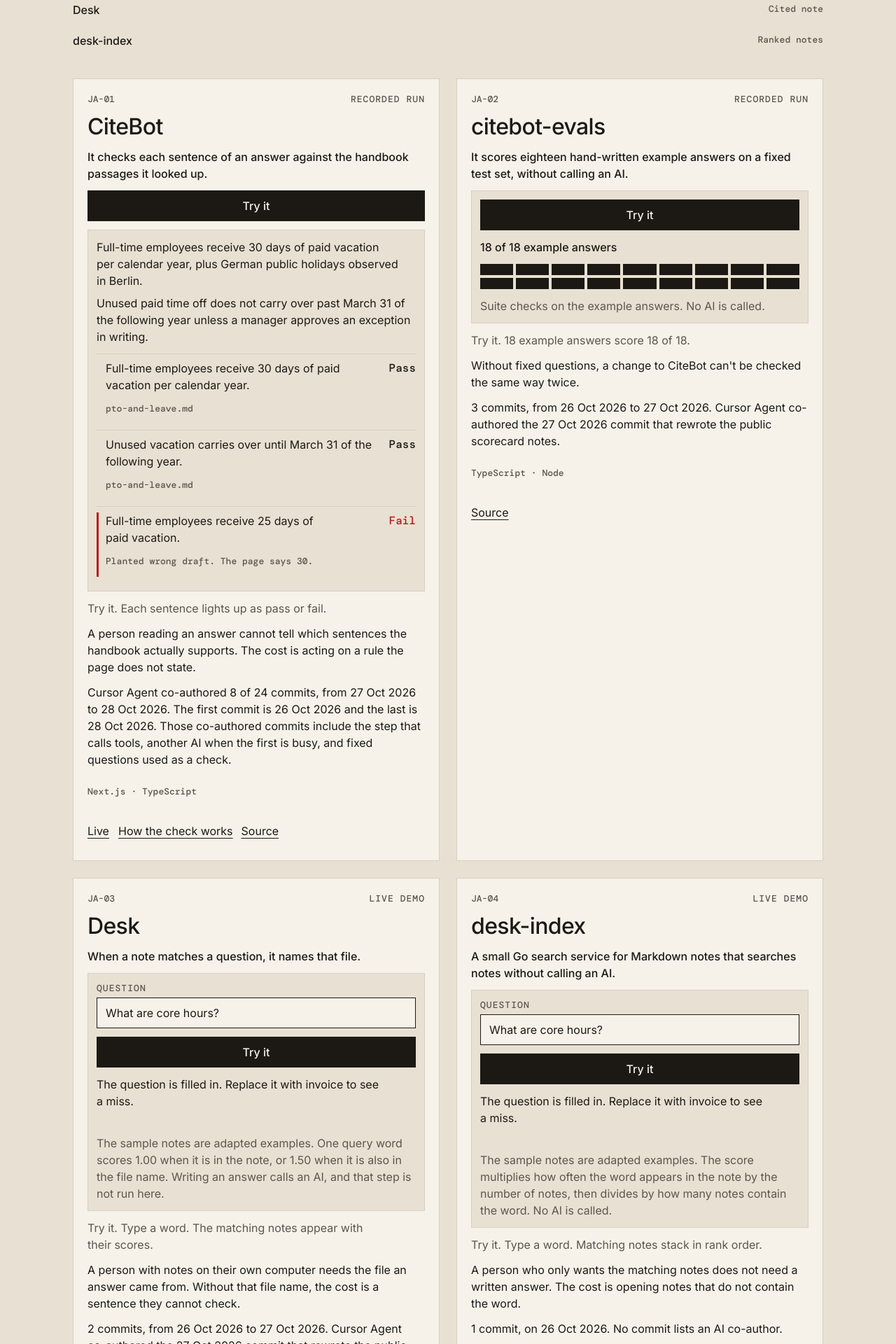
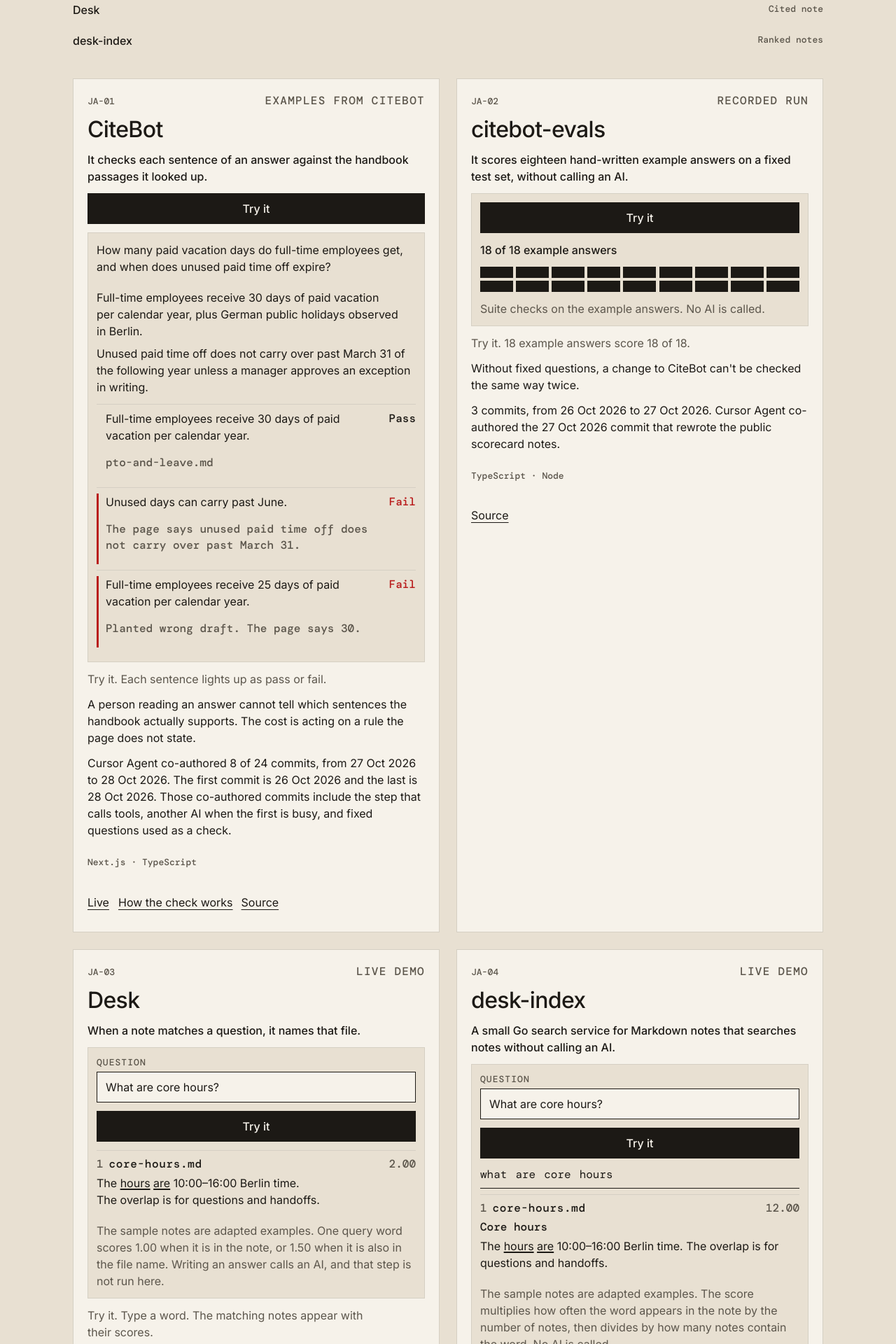
Before and after one commit to jakob-alexander2000/site, a Next.js app: page / in a window 1280 px wide. Shown: the part 540-2460 px from the top of the page at 70% size. Built offline with nearby package versions, Linux system fonts and the light colour scheme.

Commit message:
Show each selected project working on its card (#7)

```diff
--- a/app/globals.css
+++ b/app/globals.css
@@ -153,6 +153,10 @@ main {
   text-transform: uppercase;
   letter-spacing: 0.08em;
   color: var(--muted);
+}
+
+.plate-top .kicker {
+  font-size: 16px;
 }
 
 .model,
@@ -313,6 +317,12 @@ h3 {
   border: 1px solid var(--ink);
 }
 
+.ask {
+  margin: 0 0 8px;
+  font-size: 16px;
+  line-height: 1.5;
+}
+
 .quotes p + p {
   margin-top: 8px;
 }
@@ -402,6 +412,34 @@ h3 {
   background: var(--fail);
 }
 
+.flow {
+  display: grid;
+  gap: 8px;
+}
+
+.flow-words {
+  margin: 0;
+  font-size: 16px;
+  line-height: 1.4;
+}
+
+.flow-words {
+  display: flex;
+  flex-wrap: wrap;
+  gap: 8px 12px;
+}
+
+.flow-word {
+  font-family: var(--font-mono), ui-monospace, monospace;
+}
+
+.flow-rule {
+  display: block;
+  height: 1px;
+  background: var(--ink);
+  transform-origin: left center;
+}
+
 .results {
   display: grid;
   gap: 8px;
@@ -435,6 +473,14 @@ h3 {
   color: var(--ink);
   letter-spacing: 0;
   text-transform: none;
+}
+
+.src,
+.rank,
+.path,
+.score-sm,
+.titleline {
+  font-size: 16px;
 }
 
 .excerpt {
@@ -652,11 +698,31 @@ mark {
     animation-delay: calc(var(--i) * 60ms);
   }
 
-  .hit.show,
-  .miss.show {
+  .results[data-arrived="1"] .hit.show,
+  .results[data-arrived="1"] .miss.show {
     animation: stack-in 220ms ease-out both;
     animation-iteration-count: 1;
     animation-delay: calc(var(--i, 0) * 160ms);
+  }
+
+  .results[data-arrived="0"] .hit,
+  .results[data-arrived="0"] .miss,
+  .results[data-arrived="0"] .flow-word {
+    opacity: 0;
+  }
+
+  .results[data-arrived="0"] .flow-rule {
+    transform: scaleX(0);
+  }
+
+  .results[data-arrived="1"] .flow-word {
+    animation: fade 200ms ease-out both;
+    animation-delay: calc(var(--i) * 140ms);
+  }
+
+  .results[data-arrived="1"] .flow-rule {
+    animation: draw 220ms ease-out both;
+    animation-delay: 560ms;
   }
 }
 
@@ -691,6 +757,15 @@ mark {
   }
 }
 
+@keyframes draw {
+  from {
+    transform: scaleX(0);
+  }
+  to {
+    transform: scaleX(1);
+  }
+}
+
 @media (prefers-reduced-motion: reduce) {
   .press,
   a,
--- a/components/CiteBotFace.tsx
+++ b/components/CiteBotFace.tsx
@@ -1,10 +1,12 @@
 "use client";
 
 import { useRef } from "react";
-import { CLAIMS, PAGE_QUOTES } from "@/lib/copy";
+import { CITEBOT_QUESTION, CLAIMS, PAGE_QUOTES } from "@/lib/copy";
+import { useInView } from "@/components/useInView";
 
 export function CiteBotFace() {
   const well = useRef<HTMLDivElement>(null);
+  const seen = useInView(well);
 
   function replay() {
     const el = well.current;
@@ -30,13 +32,14 @@ export function CiteBotFace() {
       >
         Try it
       </button>
-      <div className="well cite" ref={well} data-live="0">
+      <div className="well cite" ref={well} data-live={seen ? "1" : "0"}>
+        <p className="ask">{CITEBOT_QUESTION}</p>
         <div className="quotes">
           {PAGE_QUOTES.map((quote) => (
             <p key={quote}>{quote}</p>
           ))}
         </div>
-        <ul className="claims" aria-label="Claims from one answer">
+        <ul className="claims" aria-label="Example claims from CiteBot">
           {CLAIMS.map((claim) => (
             <li key={claim.text} className={claim.verdict === "Fail" ? "row fail" : "row"}>
               <span className="bar" aria-hidden="true" />
--- a/components/DeskFace.tsx
+++ b/components/DeskFace.tsx
@@ -15,7 +15,10 @@ import { plainExcerpt } from "@/lib/plain-excerpt";
 import { DESK_CHUNKS } from "@/lib/samples";
 
 export function DeskFace() {
-  const { draft, setDraft, submitted, generation, onSubmit } = useSubmittedQuery(DEFAULT_QUESTION);
+  const { draft, setDraft, submitted, generation, onSubmit } = useSubmittedQuery(
+    DEFAULT_QUESTION,
+    true,
+  );
   const tokens = submitted ? tokenize(submitted) : [];
   const hits = submitted && tokens.length > 0 ? retrieve(DESK_CHUNKS, submitted, 3) : [];
   const phase = queryPhase(submitted, tokens.length, hits.length);
--- a/components/EvalsFace.tsx
+++ b/components/EvalsFace.tsx
@@ -1,9 +1,11 @@
 "use client";
 
 import { useRef } from "react";
+import { useInView } from "@/components/useInView";
 
 export function EvalsFace({ marks }: { marks: boolean[] }) {
   const well = useRef<HTMLDivElement>(null);
+  const seen = useInView(well);
   const passed = marks.filter(Boolean).length;
 
   function replay() {
@@ -20,7 +22,7 @@ export function EvalsFace({ marks }: { marks: boolean[] }) {
   }
 
   return (
-    <div className="well evals" ref={well} data-live="0">
+    <div className="well evals" ref={well} data-live={seen ? "1" : "0"}>
       <button
         type="button"
         className="press"
--- a/components/IndexFace.tsx
+++ b/components/IndexFace.tsx
@@ -15,7 +15,10 @@ import { plainExcerpt } from "@/lib/plain-excerpt";
 import { INDEX_DOCS } from "@/lib/samples";
 
 export function IndexFace() {
-  const { draft, setDraft, submitted, generation, onSubmit } = useSubmittedQuery(DEFAULT_QUESTION);
+  const { draft, setDraft, submitted, generation, onSubmit } = useSubmittedQuery(
+    DEFAULT_QUESTION,
+    true,
+  );
   const tokens = submitted ? tokenize(submitted) : [];
   const hits = submitted && tokens.length > 0 ? search(INDEX_DOCS, submitted, 3) : [];
   const phase = queryPhase(submitted, tokens.length, hits.length);
@@ -28,6 +31,18 @@ export function IndexFace() {
       setDraft={setDraft}
       onSubmit={onSubmit}
     >
+      {phase === "hit" ? (
+        <div className="flow">
+          <p className="flow-words">
+            {tokens.map((token, index) => (
+              <span className="flow-word" key={token} style={{ ["--i" as string]: index }}>
+                {token}
+              </span>
+            ))}
+          </p>
+          <span className="flow-rule" aria-hidden="true" />
+        </div>
+      ) : null}
       {phase === "hit"
         ? hits.map((hit, index) => (
             <div
--- a/components/QueryForm.tsx
+++ b/components/QueryForm.tsx
@@ -1,10 +1,11 @@
 "use client";
 
-import { useId, useState, type FormEvent, type ReactNode } from "react";
+import { useId, useRef, useState, type FormEvent, type ReactNode } from "react";
+import { useInView } from "@/components/useInView";
 
-export function useSubmittedQuery(initial = "") {
+export function useSubmittedQuery(initial = "", showInitial = false) {
   const [draft, setDraft] = useState(initial);
-  const [submitted, setSubmitted] = useState<string | null>(null);
+  const [submitted, setSubmitted] = useState<string | null>(showInitial ? initial : null);
   const [generation, setGeneration] = useState(0);
 
   function onSubmit(event: FormEvent) {
@@ -27,9 +28,11 @@ type Props = {
 
 export function QueryForm({ tryId, note, draft, setDraft, onSubmit, children }: Props) {
   const inputId = useId();
+  const form = useRef<HTMLFormElement>(null);
+  const arrived = useInView(form);
 
   return (
-    <form className="well" onSubmit={onSubmit}>
+    <form className="well" ref={form} onSubmit={onSubmit}>
       <label className="field" htmlFor={inputId}>
         <span className="kicker">Question</span>
         <input
@@ -46,7 +49,7 @@ export function QueryForm({ tryId, note, draft, setDraft, onSubmit, children }:
       <button type="submit" className="press" data-try={tryId}>
         Try it
       </button>
-      <div className="results" aria-live="polite">
+      <div className="results" data-arrived={arrived ? "1" : "0"} aria-live="polite">
         {children}
       </div>
       <p className="well-note">{note}</p>
--- /dev/null
+++ b/components/useInView.ts
@@ -0,0 +1,29 @@
+"use client";
+
+import { useEffect, useState, type RefObject } from "react";
+
+/** True once `ref` is on screen. Reduced motion is true immediately so the end frame shows. */
+export function useInView(ref: RefObject<HTMLElement | null>) {
+  const [seen, setSeen] = useState(false);
+
+  useEffect(() => {
+    const el = ref.current;
+    if (!el) return;
+    if (window.matchMedia("(prefers-reduced-motion: reduce)").matches) {
+      const frame = requestAnimationFrame(() => setSeen(true));
+      return () => cancelAnimationFrame(frame);
+    }
+    const observer = new IntersectionObserver(
+      ([entry]) => {
+        if (!entry?.isIntersecting) return;
+        setSeen(true);
+        observer.disconnect();
+      },
+      { threshold: 0.35 },
+    );
+    observer.observe(el);
+    return () => observer.disconnect();
+  }, [ref]);
+
+  return seen;
+}
--- a/lib/copy.ts
+++ b/lib/copy.ts
@@ -13,17 +13,21 @@ export const COLOPHON = "Set in Inter. Made in Berlin, with a guitar within reac
 
 export const CLAIMS = [
   {
+    // citebot/lib/harness-copy.ts:84, verdict pass at line 85.
+    // Same sentence: citebot/tests/fixtures/agent-turns.json:60.
     text: "Full-time employees receive 30 days of paid vacation per calendar year.",
     source: "pto-and-leave.md",
     verdict: "Pass",
   },
   {
-    text: "Unused vacation carries over until March 31 of the following year.",
-    source: "pto-and-leave.md",
-    verdict: "Pass",
+    // citebot/lib/harness-copy.ts:107, verdict fail at line 108.
+    text: "Unused days can carry past June.",
+    source: "The page says unused paid time off does not carry over past March 31.",
+    verdict: "Fail",
   },
   {
-    text: "Full-time employees receive 25 days of paid vacation.",
+    // citebot/evals/golden.json:102, verdict fail at citebot/tests/eval-harness.test.ts:69.
+    text: "Full-time employees receive 25 days of paid vacation per calendar year.",
     source: "Planted wrong draft. The page says 30.",
     verdict: "Fail",
   },
@@ -33,6 +37,10 @@ export const PAGE_QUOTES = [
   "Full-time employees receive 30 days of paid vacation per calendar year, plus German public holidays observed in Berlin.",
   "Unused paid time off does not carry over past March 31 of the following year unless a manager approves an exception in writing.",
 ] as const;
+
+/** CiteBot's demo question (citebot lib/demo-questions.ts:12). The claims are separate examples: two from lib/harness-copy.ts, one planted draft from evals/golden.json. */
+export const CITEBOT_QUESTION =
+  "How many paid vacation days do full-time employees get, and when does unused paid time off expire?";
 
 export function missSentence(query: string): string {
   const word = query.trim().replace(/[.?!]+$/g, "");
--- a/lib/projects.ts
+++ b/lib/projects.ts
@@ -28,7 +28,7 @@ const evalPassed = evalMarks.filter(Boolean).length;
 export const CITEBOT = {
   id: "citebot",
   model: "JA-01",
-  mark: "Recorded run",
+  mark: "Examples from CiteBot",
   name: "CiteBot",
   proof: `${citebotPass} pass, ${citebotFail} fail`,
   idea: "It checks each sentence of an answer against the handbook passages it looked up.",
```
Also changed, not shown: test/smoke.mjs (+4 -4 lines).
